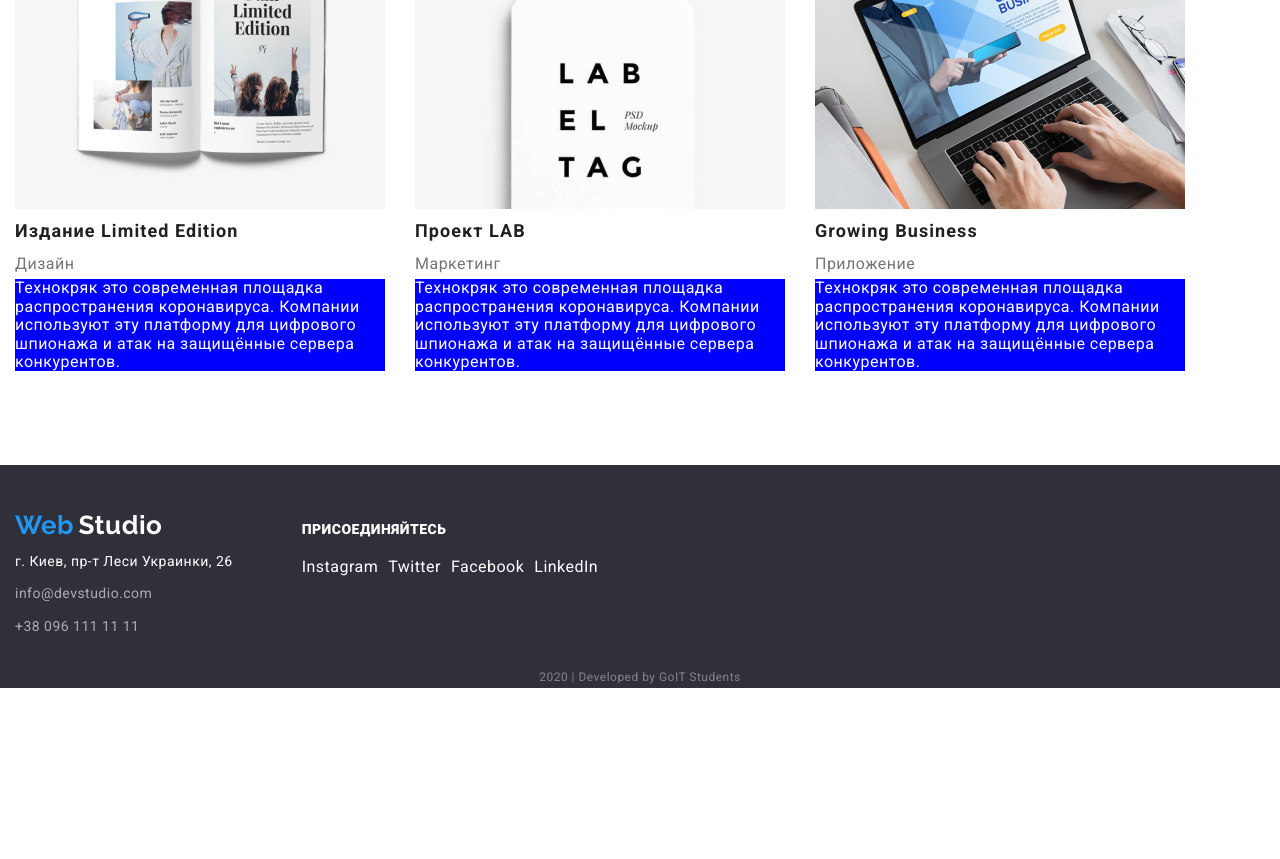
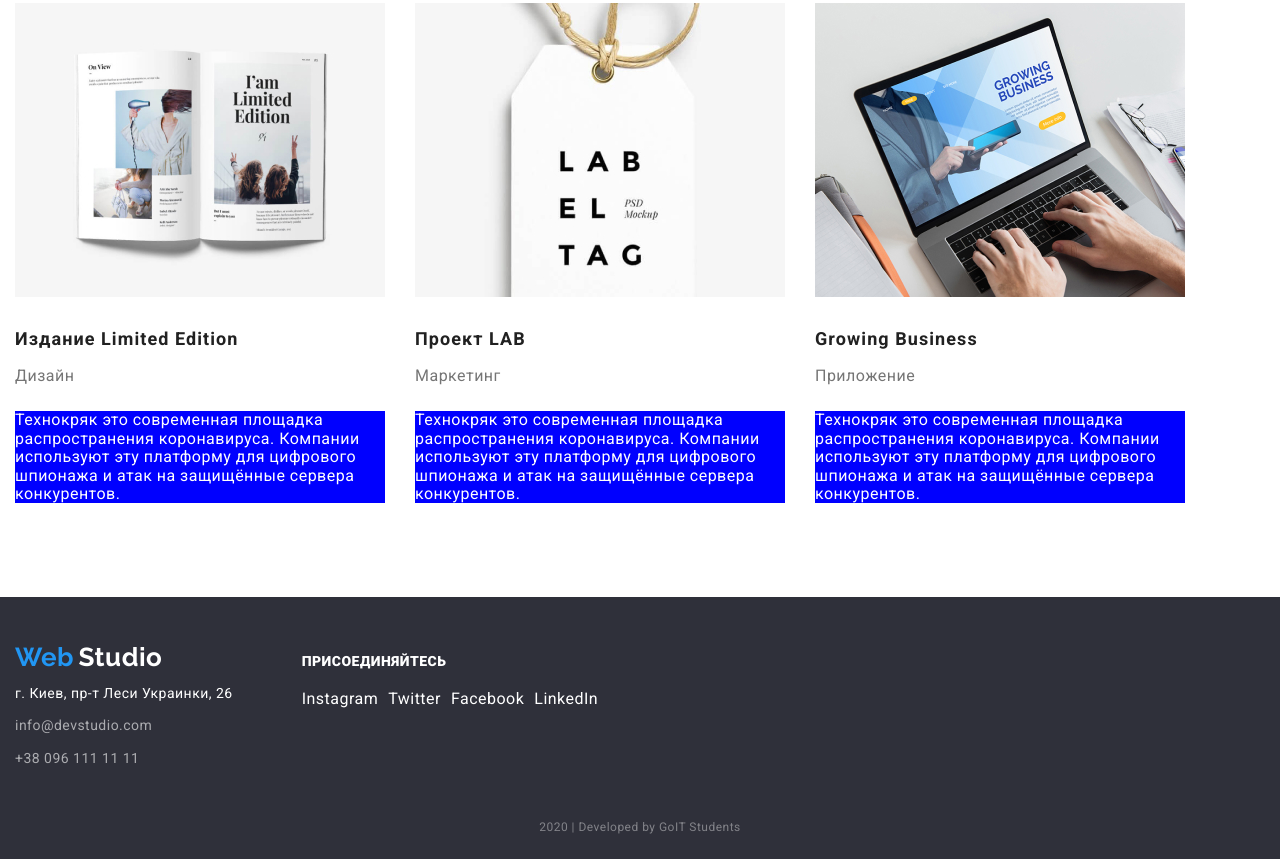
Before and after one commit to 7Romuch7/goit-markup-hw-03, a plain HTML site: page portfolio.html in a window 1280 px wide. Shown: the part 1351-2210 px from the top of the page. Before the commit the page ends 2039 px from the top, so only its background shows below. Drawn offline with nearby package versions, Linux system fonts and the light colour scheme.

Commit message:
Окончание стилизации

```diff
--- a/css/styles.css
+++ b/css/styles.css
@@ -4,7 +4,8 @@
 /* акцент #2196F3 */
 /* черный #000000 */
 /* дополнительный цвет rgba(255, 255, 255, 0.6) */
-/* дополнительный цвет2 rgba(255, 255, 255, 0.4)*/
+/* дополнительный цвет2 rgba(255, 255, 255, 0.4) */
+/* дополнительный цвет3 #F5F4FA */
 
 :root {
     --primary-text-color: #757575;
@@ -14,6 +15,7 @@
     --black-color: #000000;
     --complementary-color: rgba(255, 255, 255, 0.6);
     --complementary-color2: rgba(255, 255, 255, 0.4);
+    --complementary-color3: #F5F4FA;
 }
 
 /* Стилизация студии*/
@@ -255,14 +257,14 @@ ul {
 /* team */
 
 .team {
-    background: #F5F4FA;
+    background: var(--complementary-color3);
 }
 
 .team-list {
     display: flex;
     margin-top: 0;
     margin-bottom: 0;
-    padding: 0;
+    padding-bottom: 0;
 }
 
 .team-list .title {
@@ -379,6 +381,7 @@ ul {
 }
 
 /* links-list-2 */
+
 .container-invitation {
     margin-top: 57px;
     margin-bottom: 56px;
@@ -426,8 +429,9 @@ ul {
 }
 
 .copyright {
-    margin-top: 0;
+    margin-top: 18px;
     margin-bottom: 0;
+    padding-bottom: 21px;
 
     color: var(--complementary-color2);
     font-size: 12px;
@@ -521,8 +525,8 @@ ul {
 }
 
 .works-list .title-2 {
-    margin-top: 0;
-    margin-bottom: 0;
+    margin-top: 20px;
+    margin-bottom: 4px;
 
     color: var(--title-text-color);
     font-weight: 700;
@@ -533,7 +537,7 @@ ul {
 
 .works-list .description {
     margin-top: 0;
-    margin-bottom: 0;
+    margin-bottom: 20px;
 
     color: var(--primary-text-color);
     font-size: 16px;
```
